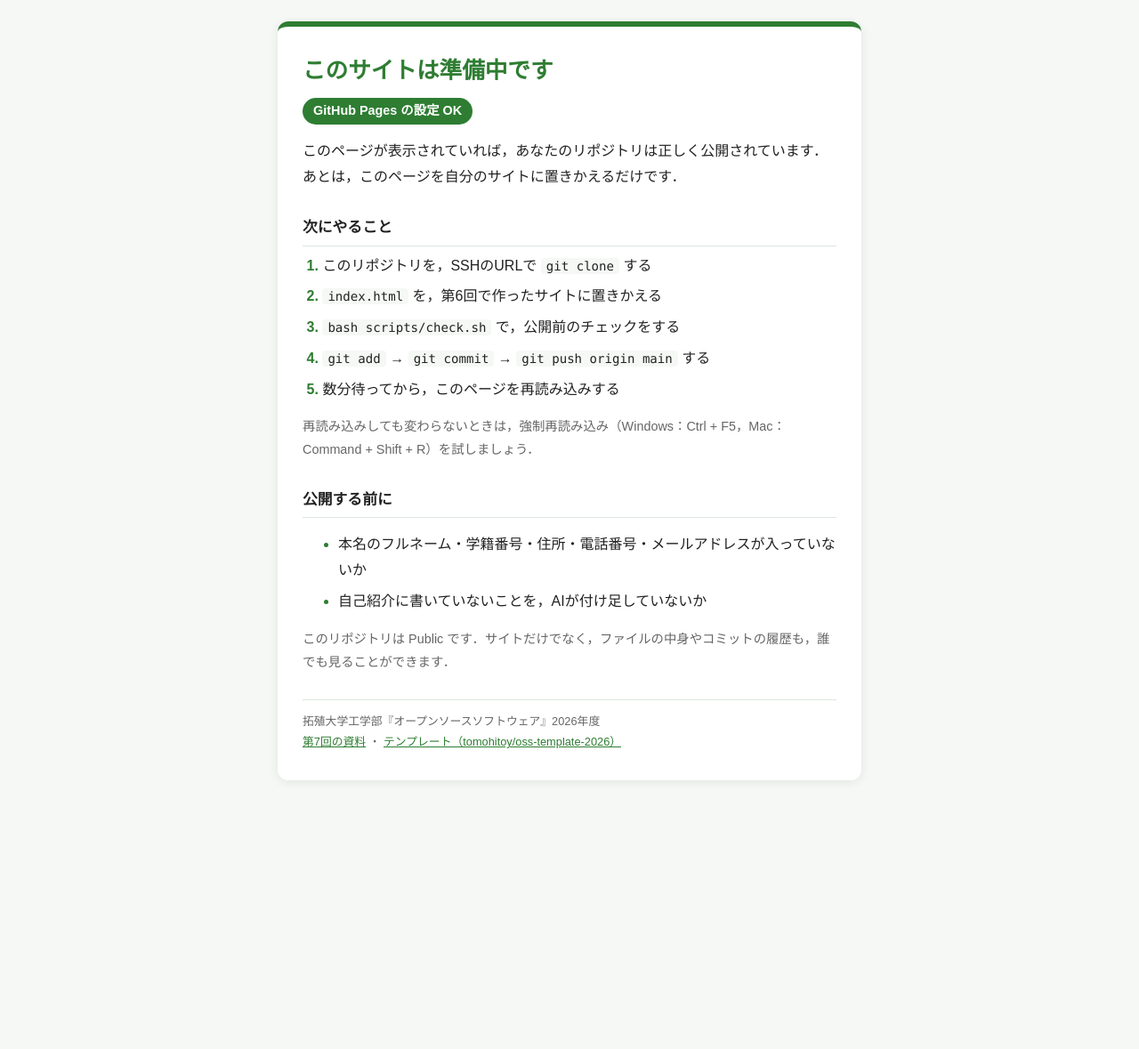
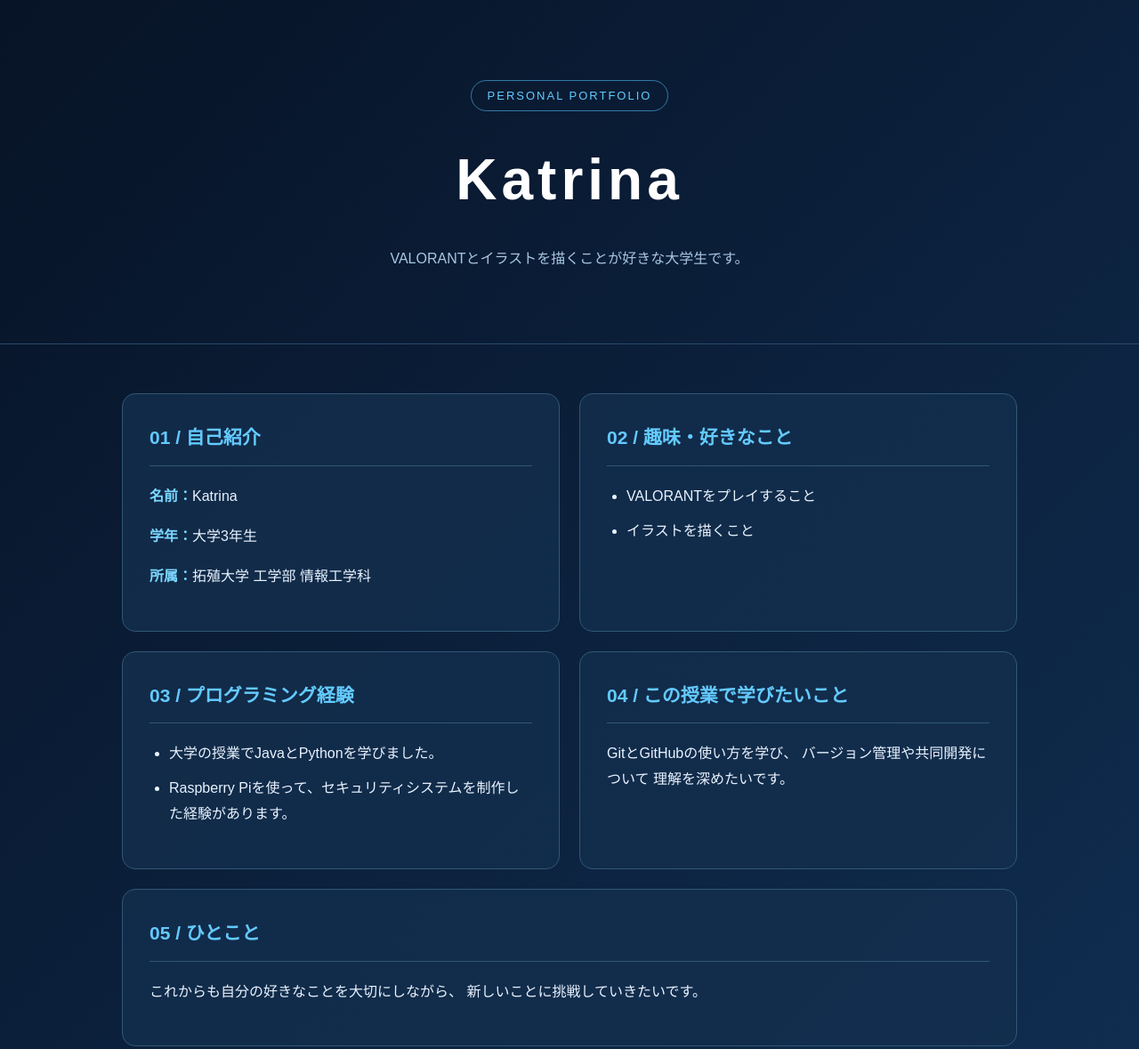
Before and after one commit to G484222024/G484222024.github.io, a plain HTML site: page index.html in a window 1280 px wide. Shown: the top 1179 px of the page at 89% size. Before the commit the page ends 901 px from the top, so only its background shows below. Drawn offline with Linux system fonts and the light colour scheme.

Commit message:
第7回: ポートフォリオサイトを作成

```diff
--- a/index.html
+++ b/index.html
@@ -1,162 +1,178 @@
+
 <!DOCTYPE html>
-<!-- oss-template-2026:placeholder （この目印で，scripts/check.sh が「準備中」のページかどうかを見分けます） -->
-<!--
-  テンプレートの「準備中」のページです．
-  このページが https://ユーザー名.github.io/ に表示されたら，GitHub Pages の設定は成功です．
-  第7回の実習4で，このファイルを第6回で作った index.html に置きかえます．
--->
 <html lang="ja">
 <head>
   <meta charset="UTF-8">
-  <meta name="viewport" content="width=device-width, initial-scale=1">
-  <title>準備中</title>
+  <meta name="viewport" content="width=device-width, initial-scale=1.0">
+  <title>Katrina | Portfolio B</title>
   <style>
-    /* ===== 色の設定 ===== */
-    :root {
-      --main-color: #2e7d32;  /* メインの色（見出し・番号） */
-      --bg-color: #f5f8f5;    /* ページの背景の色 */
-      --card-color: #ffffff;  /* カードの背景の色 */
-      --text-color: #222222;  /* 文字の色 */
-      --sub-color: #666666;   /* 補足の文字の色 */
-      --line-color: #dfe6df;  /* 区切り線の色 */
+    * {
+      box-sizing: border-box;
     }
 
-    /* パソコンやスマートフォンがダークモードのときの色 */
-    @media (prefers-color-scheme: dark) {
-      :root {
-        --main-color: #81c784;
-        --bg-color: #121512;
-        --card-color: #1e231e;
-        --text-color: #e8ece8;
-        --sub-color: #a0a8a0;
-        --line-color: #2f362f;
-      }
+    body {
+      margin: 0;
+      font-family: Arial, "Noto Sans JP", sans-serif;
+      color: #e9f3ff;
+      background: linear-gradient(135deg, #071326, #102e52);
+      line-height: 1.8;
+      min-height: 100vh;
     }
 
-    /* ページ全体：カードを画面のまんなかに置く */
-    body {
-      margin: 0;
-      min-height: 100vh;
-      display: flex;
-      align-items: center;
-      justify-content: center;
-      padding: 24px 16px;
-      box-sizing: border-box;
-      font-family: "Hiragino Sans", "Yu Gothic", "Meiryo", sans-serif;
-      line-height: 1.8;
-      color: var(--text-color);
-      background: var(--bg-color);
+    header {
+      padding: 90px 20px 65px;
+      text-align: center;
+      border-bottom: 1px solid #294a6c;
     }
 
-    /* まんなかのカード */
-    main {
-      width: 100%;
-      max-width: 600px;
-      padding: 32px 28px;
-      background: var(--card-color);
-      border-top: 6px solid var(--main-color);
-      border-radius: 12px;
-      box-shadow: 0 2px 12px rgba(0, 0, 0, 0.08);
+    .tag {
+      display: inline-block;
+      color: #62ccff;
+      border: 1px solid #327aaa;
+      border-radius: 30px;
+      padding: 5px 18px;
+      font-size: 13px;
+      letter-spacing: 2px;
     }
 
     h1 {
-      margin: 0 0 4px;
-      font-size: clamp(1.3rem, 6vw, 1.6rem);  /* スマートフォンでは少し小さくする */
-      line-height: 1.4;
-      color: var(--main-color);
+      font-size: 64px;
+      letter-spacing: 5px;
+      margin: 20px 0 10px;
+      color: #ffffff;
+    }
+
+    header p {
+      color: #a9c6e2;
+      font-size: 16px;
+    }
+
+    main {
+      max-width: 1050px;
+      margin: 55px auto;
+      padding: 0 22px;
+    }
+
+    .grid {
+      display: grid;
+      grid-template-columns: repeat(2, 1fr);
+      gap: 22px;
+    }
+
+    section {
+      background: rgba(19, 47, 78, 0.8);
+      border: 1px solid #315776;
+      border-radius: 15px;
+      padding: 30px;
+    }
+
+    section:hover {
+      border-color: #55bbf2;
     }
 
     h2 {
-      margin: 28px 0 8px;
-      padding-bottom: 4px;
-      font-size: 1.05rem;
-      border-bottom: 1px solid var(--line-color);
+      color: #63caff;
+      font-size: 21px;
+      margin: 0 0 20px;
+      padding-bottom: 12px;
+      border-bottom: 1px solid #315776;
     }
 
-    /* 「設定は成功」のバッジ */
-    .badge {
-      display: inline-block;
-      margin: 8px 0 0;
-      padding: 2px 12px;
-      font-size: 0.9rem;
-      font-weight: bold;
-      color: var(--card-color);
-      background: var(--main-color);
-      border-radius: 999px;
+    ul {
+      padding-left: 22px;
     }
 
-    /* 「次にやること」の番号つきリスト */
-    ol {
-      margin: 0;
-      padding-left: 1.4em;
-    }
     li {
-      margin-bottom: 6px;
-    }
-    li::marker {
-      font-weight: bold;
-      color: var(--main-color);
+      margin-bottom: 10px;
     }
 
-    /* コマンドの見た目 */
-    code {
-      padding: 1px 6px;
-      font-family: "SFMono-Regular", Consolas, monospace;
-      font-size: 0.88em;
-      background: var(--bg-color);
-      border-radius: 4px;
-      white-space: nowrap;  /* コマンドの途中で折り返さない */
+    .wide {
+      grid-column: 1 / -1;
     }
 
-    /* 補足の小さな文字 */
-    .sub {
-      font-size: 0.9rem;
-      color: var(--sub-color);
+    .highlight {
+      color: #7bd7ff;
+      font-weight: bold;
     }
 
-    /* いちばん下の小さな文字 */
     footer {
-      margin-top: 28px;
-      padding-top: 12px;
-      font-size: 0.8rem;
-      color: var(--sub-color);
-      border-top: 1px solid var(--line-color);
+      text-align: center;
+      padding: 35px 20px;
+      color: #8ca9c4;
+      border-top: 1px solid #294a6c;
+      font-size: 13px;
     }
-    a {
-      color: var(--main-color);
+
+    @media (max-width: 700px) {
+      .grid {
+        grid-template-columns: 1fr;
+      }
+
+      h1 {
+        font-size: 42px;
+      }
+
+      header {
+        padding: 60px 20px;
+      }
     }
   </style>
 </head>
 <body>
+
+  <header>
+    <span class="tag">PERSONAL PORTFOLIO</span>
+    <h1>Katrina</h1>
+    <p>VALORANTとイラストを描くことが好きな大学生です。</p>
+  </header>
+
   <main>
-    <h1>このサイトは準備中です</h1>
-    <p class="badge">GitHub Pages の設定 OK</p>
-    <p>このページが表示されていれば，あなたのリポジトリは正しく公開されています．
-      あとは，このページを自分のサイトに置きかえるだけです．</p>
+    <div class="grid">
+      <section>
+        <h2>01 / 自己紹介</h2>
+        <p><span class="highlight">名前：</span>Katrina</p>
+        <p><span class="highlight">学年：</span>大学3年生</p>
+        <p><span class="highlight">所属：</span>拓殖大学 工学部 情報工学科</p>
+      </section>
 
-    <h2>次にやること</h2>
-    <ol>
-      <li>このリポジトリを，SSHのURLで <code>git clone</code> する</li>
-      <li><code>index.html</code> を，第6回で作ったサイトに置きかえる</li>
-      <li><code>bash scripts/check.sh</code> で，公開前のチェックをする</li>
-      <li><code>git add</code> → <code>git commit</code> → <code>git push origin main</code> する</li>
-      <li>数分待ってから，このページを再読み込みする</li>
-    </ol>
-    <p class="sub">再読み込みしても変わらないときは，強制再読み込み（Windows：Ctrl + F5，Mac：Command + Shift + R）を試しましょう．</p>
+      <section>
+        <h2>02 / 趣味・好きなこと</h2>
+        <ul>
+          <li>VALORANTをプレイすること</li>
+          <li>イラストを描くこと</li>
+        </ul>
+      </section>
 
-    <h2>公開する前に</h2>
-    <ul>
-      <li>本名のフルネーム・学籍番号・住所・電話番号・メールアドレスが入っていないか</li>
-      <li>自己紹介に書いていないことを，AIが付け足していないか</li>
-    </ul>
-    <p class="sub">このリポジトリは Public です．サイトだけでなく，ファイルの中身やコミットの履歴も，誰でも見ることができます．</p>
+      <section>
+        <h2>03 / プログラミング経験</h2>
+        <ul>
+          <li>大学の授業でJavaとPythonを学びました。</li>
+          <li>Raspberry Piを使って、セキュリティシステムを制作した経験があります。</li>
+        </ul>
+      </section>
 
-    <footer>
-      拓殖大学工学部『オープンソースソフトウェア』2026年度<br>
-      <a href="https://github.com/tomohitoy/oss-practice-2026/blob/main-07/chap07/README.md">第7回の資料</a>
-      ・
-      <a href="https://github.com/tomohitoy/oss-template-2026">テンプレート（tomohitoy/oss-template-2026）</a>
-    </footer>
+      <section>
+        <h2>04 / この授業で学びたいこと</h2>
+        <p>
+          GitとGitHubの使い方を学び、
+          バージョン管理や共同開発について
+          理解を深めたいです。
+        </p>
+      </section>
+
+      <section class="wide">
+        <h2>05 / ひとこと</h2>
+        <p>
+          これからも自分の好きなことを大切にしながら、
+          新しいことに挑戦していきたいです。
+        </p>
+      </section>
+    </div>
   </main>
+
+  <footer>
+    <p>© Katrina | Portfolio Design B</p>
+  </footer>
+
 </body>
 </html>
```
